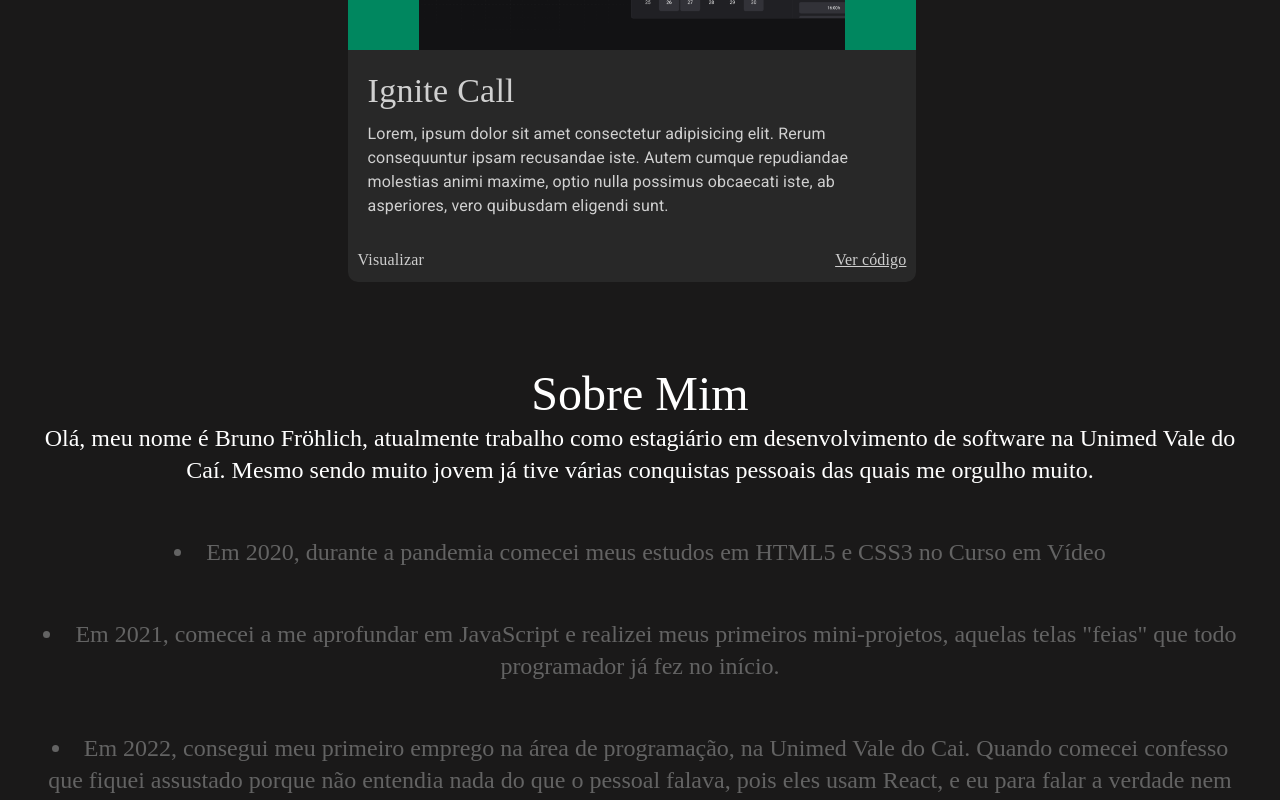
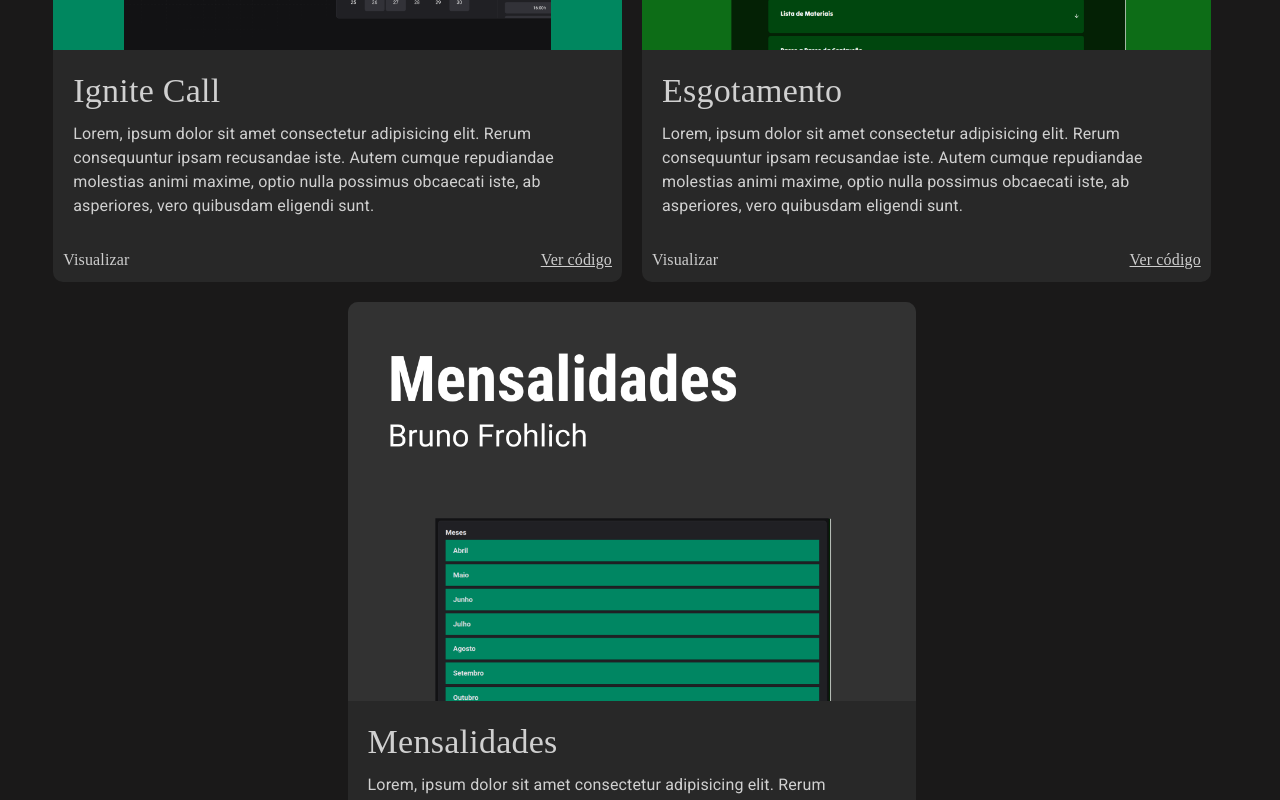
Before and after one commit to brunopp00/portifolio, a React (Vite) app: page / in a window 1280 px wide. Shown: the part 5900-6700 px from the top of the page. Built offline with nearby package versions, Linux system fonts and the light colour scheme; a web font is replaced by a local one.

Commit message:
Novos Projetos adicionados

```diff
--- a/src/App.jsx
+++ b/src/App.jsx
@@ -17,6 +17,8 @@ import CapaProjetoAndroid from './assets/CapaProjetoAndroid.png'
 import CapaIgniteFeed from './assets/CapaIgniteFeed.png'
 import CapaDesingSystem from './assets/CapaDesingSystem.png'
 import CapaIgniteCall from './assets/CapaIgniteCall.png'
+import CapaEsgotamento from './assets/Capa-Esgotamento.png'
+import CapaMensalidades from './assets/CapaMensalidades.png'
 import { About } from './components/About/About'
 import { Contatos } from './components/Contatos/Contatos'
 
@@ -142,6 +144,22 @@ export function App() {
       'https://github.com/brunopp00/ignite-call',
       'https://ignite-call-livid-alpha.vercel.app/',
     ],
+    [
+      17,
+      'Esgotamento',
+      'Lorem, ipsum dolor sit amet consectetur adipisicing elit. Rerum consequuntur ipsam recusandae iste. Autem cumque repudiandae molestias animi maxime, optio nulla possimus obcaecati iste, ab asperiores, vero quibusdam eligendi sunt.',
+      CapaEsgotamento,
+      'https://github.com/brunopp00/esgotamento-sanitario',
+      'https://esgotamento-sanitario.vercel.app/',
+    ],
+    [
+      18,
+      'Mensalidades',
+      'Lorem, ipsum dolor sit amet consectetur adipisicing elit. Rerum consequuntur ipsam recusandae iste. Autem cumque repudiandae molestias animi maxime, optio nulla possimus obcaecati iste, ab asperiores, vero quibusdam eligendi sunt.',
+      CapaMensalidades,
+      'https://github.com/brunopp00/mensalidades',
+      'https://mensalidades-production.up.railway.app/',
+    ],
   ]
   const about = [
     [
```
Also changed, not shown: src/assets/Capa-Esgotamento.png (added), src/assets/CapaMensalidades.png (added).
